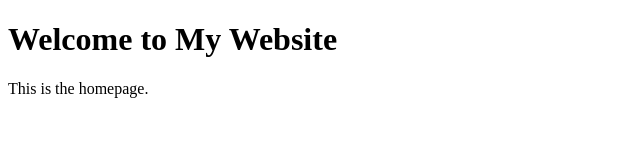
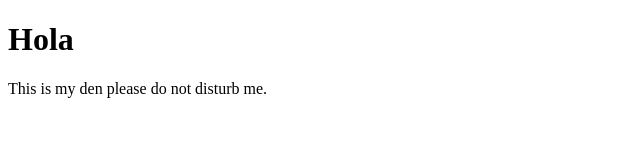
Before and after one commit to Alex-Hamish/alex-hamish.github.io, a plain HTML site: page index.html in a window 1280 px wide. Shown: the whole page, without its empty margins (0-640 px from the left). Drawn offline with Linux system fonts and the light colour scheme.

Commit message:
Update title and content of index.html

```diff
--- a/index.html
+++ b/index.html
@@ -3,10 +3,10 @@
 <head>
     <meta charset="UTF-8">
     <meta name="viewport" content="width=device-width, initial-scale=1.0">
-    <title>My Website</title>
+    <title>Aex's Den</title>
 </head>
 <body>
-    <h1>Welcome to My Website</h1>
-    <p>This is the homepage.</p>
+    <h1>Hola</h1>
+    <p>This is my den please do not disturb me.</p>
 </body>
 </html>
```
